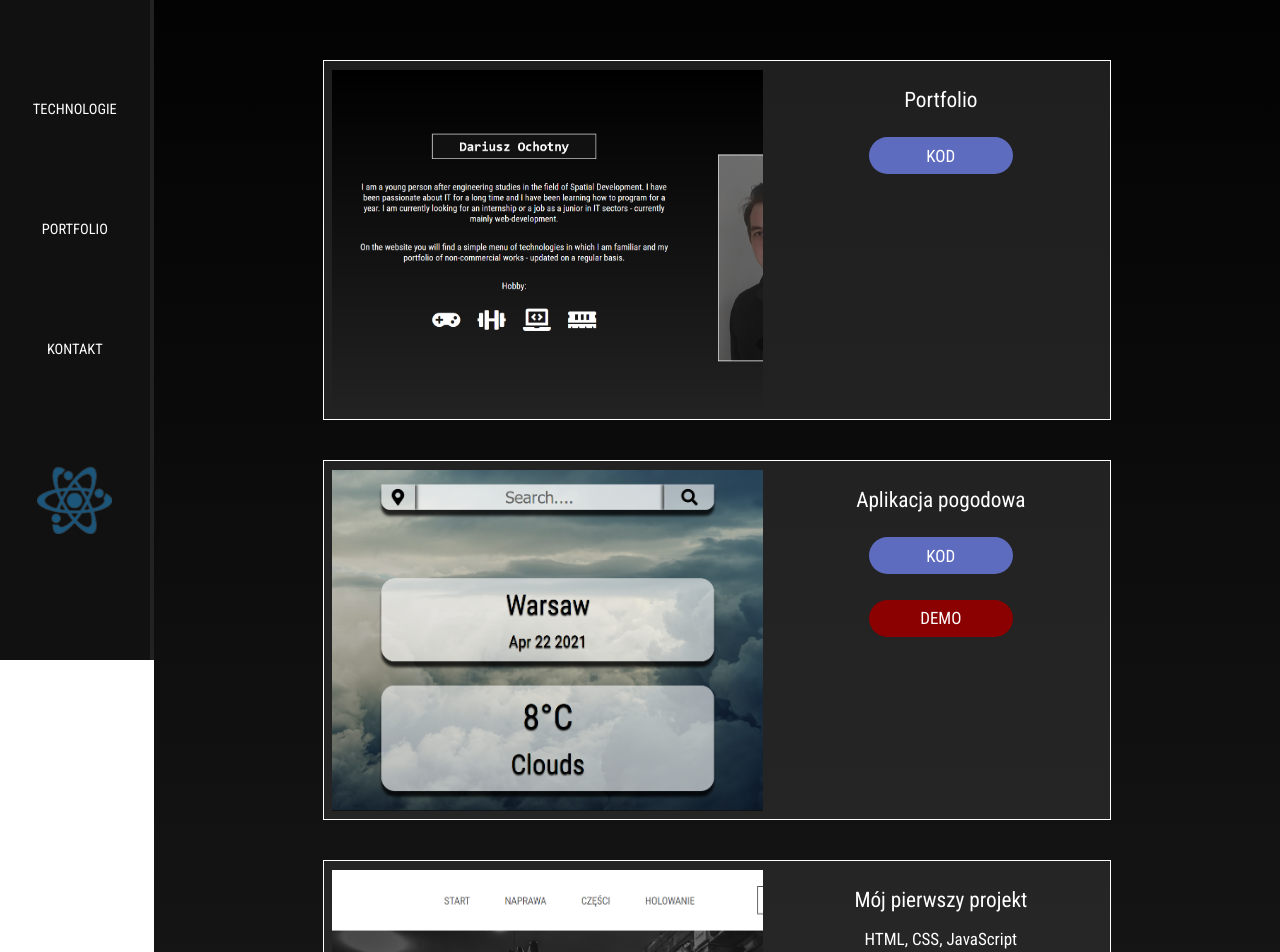
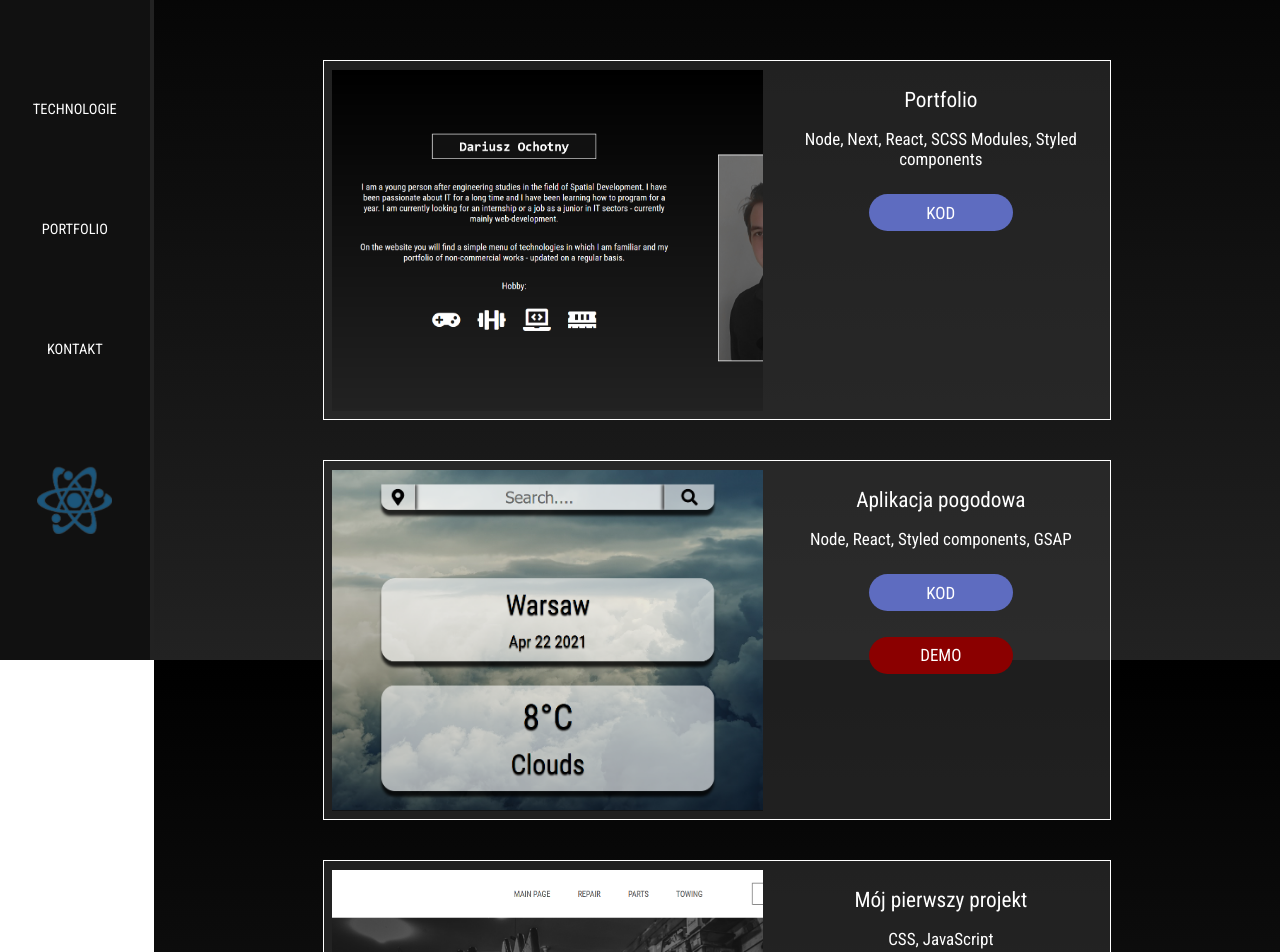
Before and after one commit to Geris-cloud/portfolio_app, a Next.js app: page /subpage/portfolio in a window 1280 px wide. Shown: the part 140-1092 px from the top of the page. Built offline with nearby package versions, Linux system fonts and the light colour scheme.

Commit message:
Update portfolio page

```diff
--- a/pages/subpage/portfolio.js
+++ b/pages/subpage/portfolio.js
@@ -18,7 +18,7 @@ export default function Portfolio({ langFlag }) {
             <div className={`${styles.photo} ${styles.one}`}></div>
             <div className={styles.text}>
               <p>Portfolio</p>
-              <p></p>
+              <p>Node, Next, React, SCSS Modules, Styled components</p>
               <a href="https://github.com/Geris-cloud/Portfolio-App">{langFlag ? 'kod' : 'code'}</a>
             </div>
           </div>
@@ -26,7 +26,7 @@ export default function Portfolio({ langFlag }) {
             <div className={`${styles.photo} ${styles.two}`}></div>
             <div className={styles.text}>
               <p>{langFlag ? 'Aplikacja pogodowa' : 'Weather app'}</p>
-              <p></p>
+              <p>Node, React, Styled components, GSAP</p>
               <a href="https://github.com/Geris-cloud/Weather-App">{langFlag ? 'kod' : 'code'}</a>
               <a href="https://geris-cloud.github.io/Weather-App/">demo</a>
             </div>
@@ -35,7 +35,7 @@ export default function Portfolio({ langFlag }) {
             <div className={`${styles.photo} ${styles.three}`}></div>
             <div className={styles.text}>
               <p>{langFlag ? 'Mój pierwszy projekt' : 'My first project'}</p>
-              <p>HTML, CSS, JavaScript</p>
+              <p>CSS, JavaScript</p>
               <a href="https://github.com/Geris-cloud/Workshop-home-page">{langFlag ? 'kod' : 'code'}</a>
               <a href="https://geris-cloud.github.io/Workshop-home-page/">demo</a>
             </div>
--- a/styles/wrapper.module.scss
+++ b/styles/wrapper.module.scss
@@ -4,6 +4,7 @@
   min-height: 100vh;
   margin-left: 12%;
   background-image: linear-gradient(to bottom, #000, #111, #222);
+  background-attachment: fixed;
 }
 
 @media (max-width: 1024px) and (orientation: portrait) {
```
Also changed, not shown: public/images/workshop.png.
